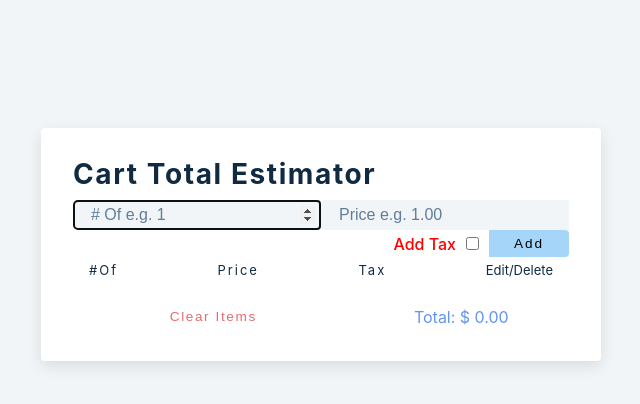
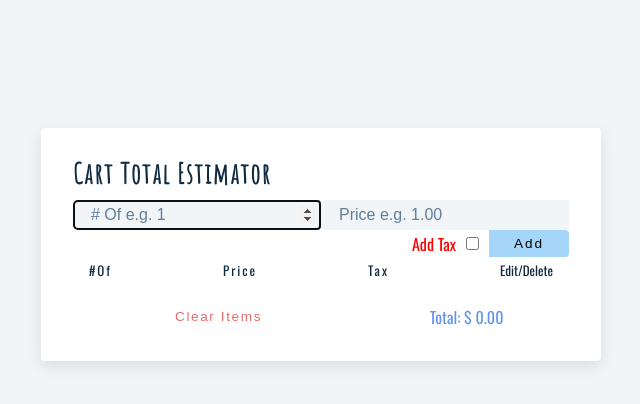
Before and after one commit to hajile78/grocery-react, a React (Create React App) app: page / in a window 1280 px wide. Shown: the top 404 px of the page, without its empty margins (319-959 px from the left). Built offline with nearby package versions, Linux system fonts and the light colour scheme.

Commit message:
add new google fonts for title and body

```diff
--- a/public/index.html
+++ b/public/index.html
@@ -9,6 +9,8 @@
   <meta name="theme-color" content="#000000" />
   <meta name="description" content="Web site created using create-react-app" />
   <link rel="apple-touch-icon" href="%PUBLIC_URL%/logo192.png" />
+  <link rel="preconnect" href="https://fonts.gstatic.com">
+  <link href="https://fonts.googleapis.com/css2?family=Amatic+SC&family=Oswald&display=swap" rel="stylesheet">
   <!--
       manifest.json provides metadata used when your web app is installed on a
       user's mobile device or desktop. See https://developers.google.com/web/fundamentals/web-app-manifest/
--- a/src/App.css
+++ b/src/App.css
@@ -58,8 +58,9 @@ Variables
     box-sizing: border-box;
   }
   body {
-    font-family: -apple-system, BlinkMacSystemFont, 'Segoe UI', Roboto, Oxygen,
-      Ubuntu, Cantarell, 'Open Sans', 'Helvetica Neue', sans-serif;
+    font-family: 'Oswald', 'Segoe UI', 'Roboto', 'Oxygen',
+    'Ubuntu', 'Cantarell', 'Fira Sans', 'Droid Sans', 'Helvetica Neue',
+    sans-serif;
     background: var(--clr-grey-10);
     color: var(--clr-grey-1);
     line-height: 1.5;
@@ -95,6 +96,9 @@ Variables
   p {
     margin-bottom: 1.25rem;
     color: var(--clr-grey-5);
+  }
+  .header-title {
+    font-family: 'Amatic SC';
   }
   @media screen and (min-width: 800px) {
     h1 {
--- a/src/App.js
+++ b/src/App.js
@@ -114,7 +114,7 @@ function App() {
       <section className='section-center'>
         {alert.show && <Alert {...alert} removeAlert={handleAlert} itemList={itemList} />}
         <div className='form-header'>
-          <h3>Cart Total Estimator</h3>
+          <h3 className='header-title'>Cart Total Estimator</h3>
 
         </div>
         <form className='grocery-form' onSubmit={(e) => handleSubmit(e)}>
--- a/src/index.css
+++ b/src/index.css
@@ -1,6 +1,6 @@
 body {
   margin: 0;
-  font-family: -apple-system, BlinkMacSystemFont, 'Segoe UI', 'Roboto', 'Oxygen',
+  font-family: 'Oswald', 'Segoe UI', 'Roboto', 'Oxygen',
     'Ubuntu', 'Cantarell', 'Fira Sans', 'Droid Sans', 'Helvetica Neue',
     sans-serif;
   -webkit-font-smoothing: antialiased;
```
